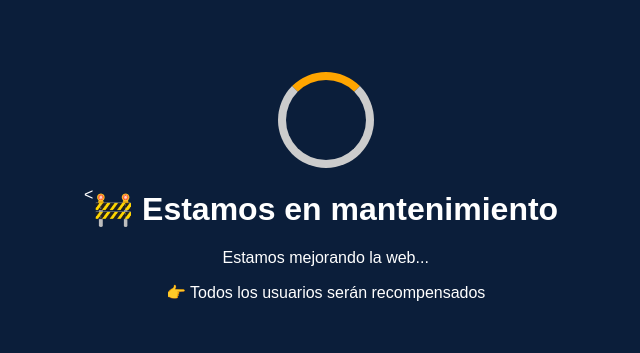
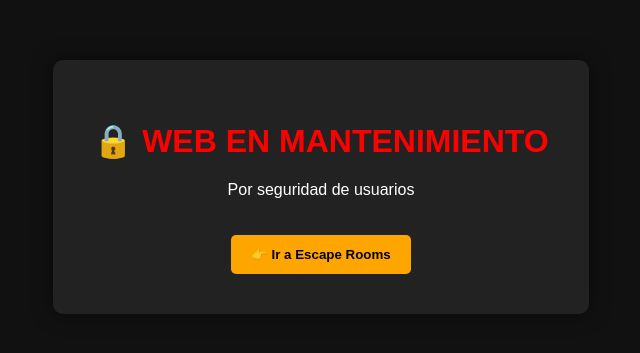
Before and after one commit to jorgegarridot2014-afk/losandeleros, a website: page index.html in a window 1280 px wide. Shown: the part 213-566 px from the top of the page, without its empty margins (319-959 px from the left). Drawn offline with Linux system fonts and the light colour scheme.

Commit message:
Add files via upload

```diff
--- a/index.html
+++ b/index.html
@@ -1,18 +1,18 @@
-<<!DOCTYPE html>
+<!DOCTYPE html>
 <html lang="es">
 <head>
-  <meta charset="UTF-8">
-  <title>Mantenimiento</title>
-  <link rel="stylesheet" href="style.css">
+<meta charset="UTF-8">
+<title>Mantenimiento</title>
+<link rel="stylesheet" href="style.css">
 </head>
+
 <body>
 
-<div class="contenedor">
-  <div class="spinner"></div>
+<div class="box">
+  <h1>🔒 WEB EN MANTENIMIENTO</h1>
+  <p>Por seguridad de usuarios</p>
 
-  <h1>🚧 Estamos en mantenimiento</h1>
-  <p>Estamos mejorando la web...</p>
-  <p>👉 Todos los usuarios serán recompensados</p>
+  <button onclick="irEscape()">👉 Ir a Escape Rooms</button>
 </div>
 
 <script src="login.js"></script>
--- a/login.js
+++ b/login.js
@@ -1,2 +1,12 @@
-// Modo mantenimiento (sin errores)
-console.log("Mantenimiento activo");
+// 🔒 SIEMPRE EN MANTENIMIENTO
+const mantenimiento = true;
+
+/* BLOQUEAR TODO */
+if(mantenimiento){
+  console.log("Modo mantenimiento activo");
+}
+
+/* BOTÓN ESCAPE ROOMS */
+function irEscape(){
+  window.location.href = "https://darkterminal.onrender.com/";
+}
--- a/style.css
+++ b/style.css
@@ -1,31 +1,37 @@
-body {
-  background: #0b1e3a;
-  color: white;
-  font-family: Arial;
-  display: flex;
-  justify-content: center;
-  align-items: center;
-  height: 100vh;
-  text-align: center;
+body{
+  margin:0;
+  height:100vh;
+  display:flex;
+  justify-content:center;
+  align-items:center;
+  background:#111;
+  color:white;
+  font-family:Arial;
+  text-align:center;
 }
 
-.contenedor {
-  text-align: center;
+.box{
+  background:#222;
+  padding:40px;
+  border-radius:10px;
+  box-shadow:0 0 20px rgba(0,0,0,0.5);
 }
 
-/* RUEDA */
-.spinner {
-  width: 80px;
-  height: 80px;
-  border: 8px solid #ccc;
-  border-top: 8px solid orange;
-  border-radius: 50%;
-  animation: girar 1s linear infinite;
-  margin: auto;
-  margin-bottom: 20px;
+h1{
+  color:red;
 }
 
-@keyframes girar {
-  0% { transform: rotate(0deg); }
-  100% { transform: rotate(360deg); }
+button{
+  padding:12px 20px;
+  margin-top:20px;
+  border:none;
+  background:orange;
+  color:black;
+  font-weight:bold;
+  cursor:pointer;
+  border-radius:5px;
 }
+
+button:hover{
+  background:gold;
+}
```
Also changed, not shown: server.js (+49 -86 lines).
